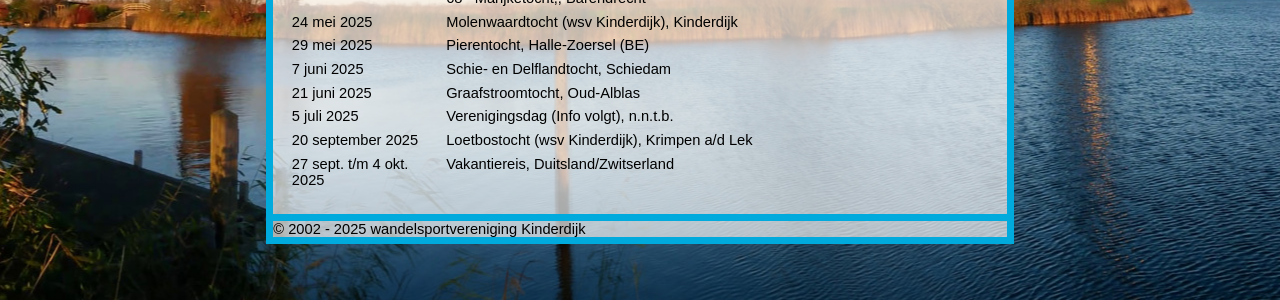
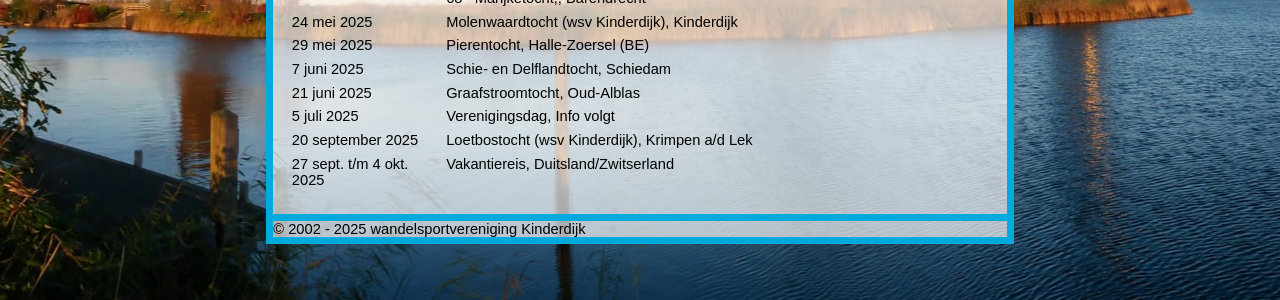
Before and after one commit to jvisser84/www.wsvkinderdijk.nl, a Jekyll site: the page built from docs/wandelprogramma.html, in a window 1280 px wide. Shown: the part 482-782 px from the top of the page. Built offline with Jekyll 4.4.1, drawn with Linux system fonts in a browser that asks for light colours.

```diff
--- a/docs/_data/wandelprogramma.yml
+++ b/docs/_data/wandelprogramma.yml
@@ -28,8 +28,8 @@
 - name: Graafstroomtocht
   location: Oud-Alblas
   date: 21 juni 2025
-- name: Verenigingsdag (Info volgt)
-  location: n.n.t.b.
+- name: Verenigingsdag
+  location: Info volgt
   date: 5 juli 2025
 - name: Loetbostocht (wsv Kinderdijk)
   location: Krimpen a/d Lek
```
